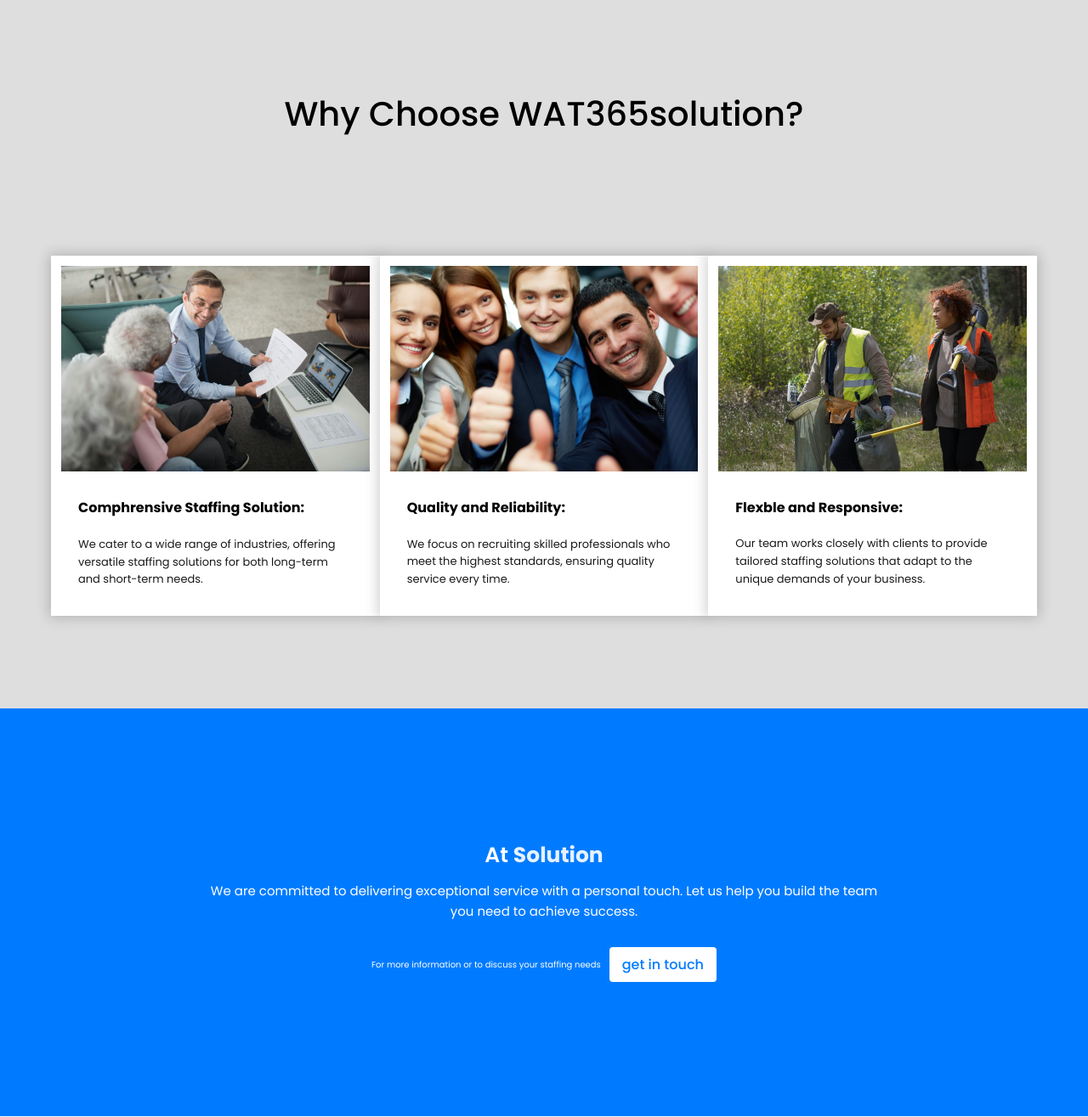
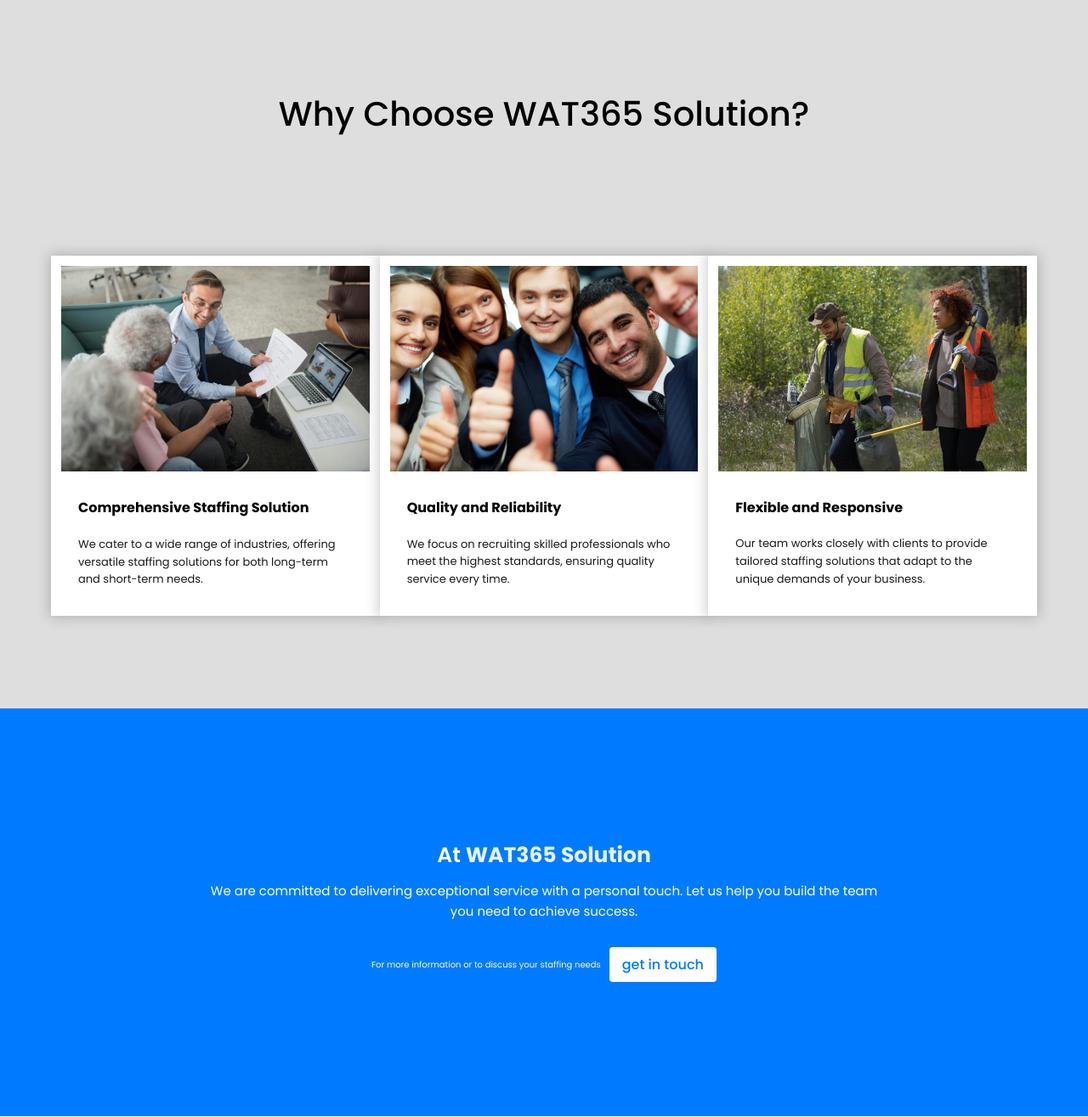
Before and after one commit to Joseph-Ambakederimo/revo, a Django app: page / in a window 1280 px wide. Shown: the part 1588-2903 px from the top of the page at 85% size. Run offline with Django 5.2, Linux system fonts and the light colour scheme.

Commit message:
correct for spelling errors

```diff
--- a/core/templates/about.html
+++ b/core/templates/about.html
@@ -314,7 +314,7 @@
   <div class="banner-container">
       <div class="banner-content">
           <h1 class="banner-title">
-              At <span class="company-name">WAT365solution</span>
+              At <span class="company-name">WAT365 solution</span>
           </h1>
           <p class="banner-text">
             We are committed to delivering exceptional service with a personal touch. Let us help you build the team you need to achieve success.
--- a/core/templates/contact.html
+++ b/core/templates/contact.html
@@ -355,7 +355,7 @@
           <div class="grid">
               <!-- Header Inner Left -->
               <div class="header-inner-left">
-                  <h1>Contact <span>WAT365solutions</span></h1>
+                  <h1>Contact <span>WAT365 solutions</span></h1>
                   <p class="lead">Your trusted partner in staffing solutions.</p>
                   <p class="text-md">
                     We specialize in delivering high-quality recruitment services for both permanent and temporary staff across various sectors, ensuring that your workforce needs are met with professionalism and efficiency.
--- a/core/templates/home.html
+++ b/core/templates/home.html
@@ -336,7 +336,7 @@
             <div class="hero-content">
                 <!-- Left Content -->
                 <div class="hero-text">
-                    <h1>Welcome to<br><span>WAT365solution</span></h1>
+                    <h1>Welcome to<br><span>WAT365 solution</span></h1>
                     <p class="lead">Your trusted partner in staffing solutions.</p>
                     <p class="description">
                         We specialize in providing high-quality recruitment services for both permanent and temporary staff across multiple sectors, ensuring that your workforce needs are met with professionalism and efficiency.
@@ -402,8 +402,8 @@
                   <div class="icon">
                     <span>Healthcare</span>
                   </div>
-                  <h3>WAT365solution Service</h3>
-                  <p class="text">Healthcare Staffing: We understand the critical importance of having reliable and qualified healthcare professionals to support your organization. At WAT-365, we provide a wide range of healthcare staff, including nurses, carers, and support workers, all meticulously selected to meet your specific requirements.</p>
+                  <h3>WAT365 solution Service</h3>
+                  <p class="text">Healthcare Staffing: We understand the critical importance of having reliable and qualified healthcare professionals to support your organization. At WAT365, we provide a wide range of healthcare staff, including nurses, carers, and support workers, all meticulously selected to meet your specific requirements.</p>
                 </article>
 
                 <!-- Education Service -->
@@ -411,8 +411,8 @@
                   <div class="icon">
                     <span>Education</span>
                   </div>
-                  <h3>WAT365solution Service</h3>
-                  <p class="text">Teaching and Educational Support: Whether you require full-time teachers or other educational staff, WAT-365 is here to support schools and educational institutions. We take pride in providing highly skilled, adaptable, and dedicated teaching professionals to ensure a seamless and enriching learning experience for students.</p>
+                  <h3>WAT365 solution Service</h3>
+                  <p class="text">Teaching and Educational Support: Whether you require full-time teachers or other educational staff, WAT365 is here to support schools and educational institutions. We take pride in providing highly skilled, adaptable, and dedicated teaching professionals to ensure a seamless and enriching learning experience for students.</p>
                 </article>
 
                 <!-- Cleaning Service -->
@@ -420,8 +420,8 @@
                   <div class="icon">
                     <span>Cleaning</span>
                   </div>
-                  <h3>WAT365solution Service</h3>
-                  <p class="text">Cleaning Services: Maintaining a clean and organized environment is essential for any business or institution. WAT-365 provides professional cleaning services customized to your premises, ensuring a safe, hygienic, and welcoming space.</p>
+                  <h3>WAT36 5solution Service</h3>
+                  <p class="text">Cleaning Services: Maintaining a clean and organized environment is essential for any business or institution. WAT365 provides professional cleaning services customized to your premises, ensuring a safe, hygienic, and welcoming space.</p>
                 </article>
               </div>
             </div>
@@ -433,7 +433,7 @@
         <!-- posts section -->
         <section id = "posts" class = "posts py">
           <div class = "section-head">
-            <h2>Why choose WAT365solution?</h2>
+            <h2>Why choose WAT365 solution?</h2>
         </div>
         <br>
         <br>
@@ -445,7 +445,7 @@
                             <img src = "{% static 'images/comprehensive.jpg' %}">
                         </div>
                         <div class = "content">
-                            <h4>Comphrensive Staffing Solution:</h4>
+                            <h4>Comprehensive Staffing Solution</h4>
                             <p class = "text text-sm">We cater to a wide range of industries, offering versatile staffing solutions for both long-term and short-term needs.</p>
                     </article>
 
@@ -454,7 +454,7 @@
                             <img src = "{% static 'images/quality.jpg' %}">
                         </div>
                         <div class = "content">
-                            <h4>Quality and Reliability:</h4>
+                            <h4>Quality and Reliability</h4>
                             <p class = "text text-sm">We focus on recruiting skilled professionals who meet the highest standards, ensuring quality service every time.</p>
 
                         </div>
@@ -465,7 +465,7 @@
                             <img src = "{% static 'images/responsive.jpg' %}">
                         </div>
                         <div class = "content">
-                            <h4>Flexble and Responsive:</h4>
+                            <h4>Flexible and Responsive</h4>
                             <p class = "text text-sm">Our team works closely with clients to provide tailored staffing solutions that adapt to the unique demands of your business.</p>
 
                         </div>
@@ -480,7 +480,7 @@
           <div class="banner-container">
               <div class="banner-content">
                   <h1 class="banner-title">
-                      At <span class="company-name">solution</span>
+                      At <span class="company-name"> WAT365 solution</span>
                   </h1>
                   <p class="banner-text">
                     We are committed to delivering exceptional service with a personal touch. Let us help you build the team you need to achieve success.
```
Also changed, not shown: core/templates/employment.html (+5 -5 lines), core/templates/service.html (+11 -11 lines).
